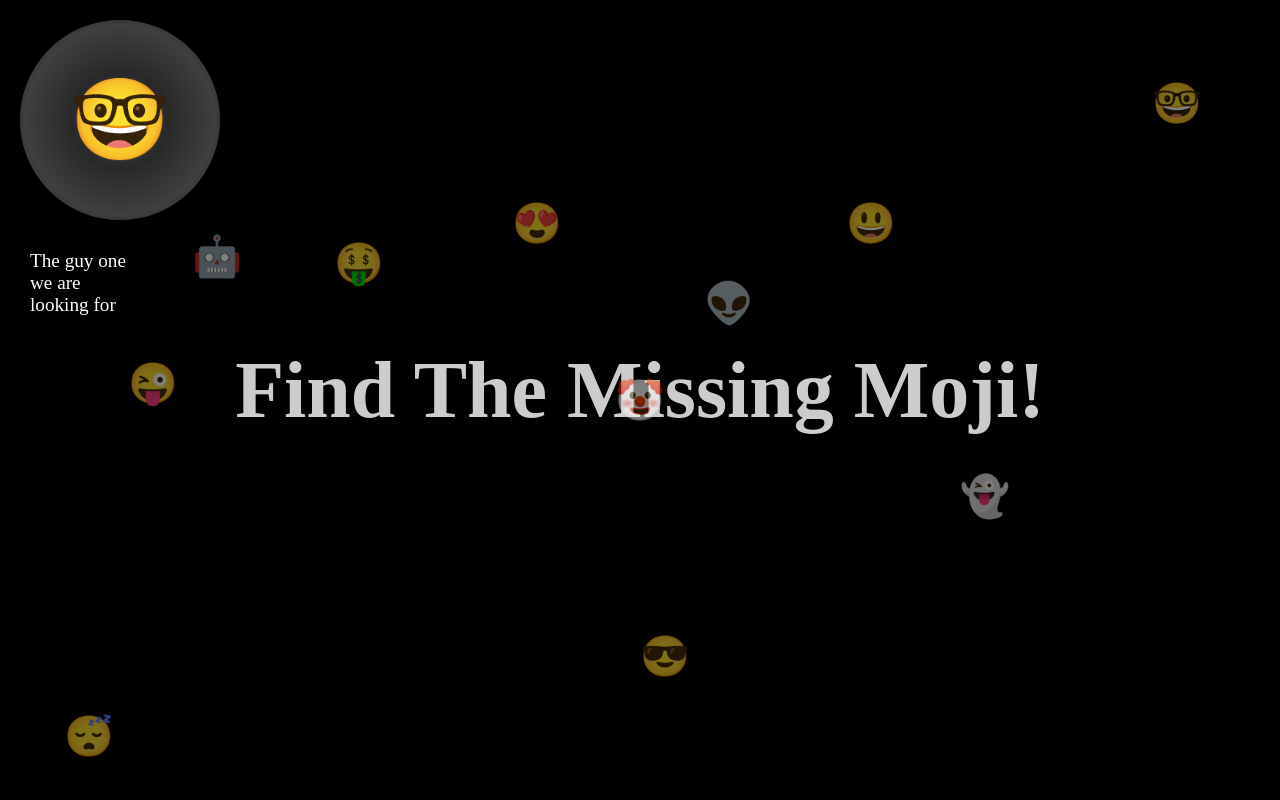
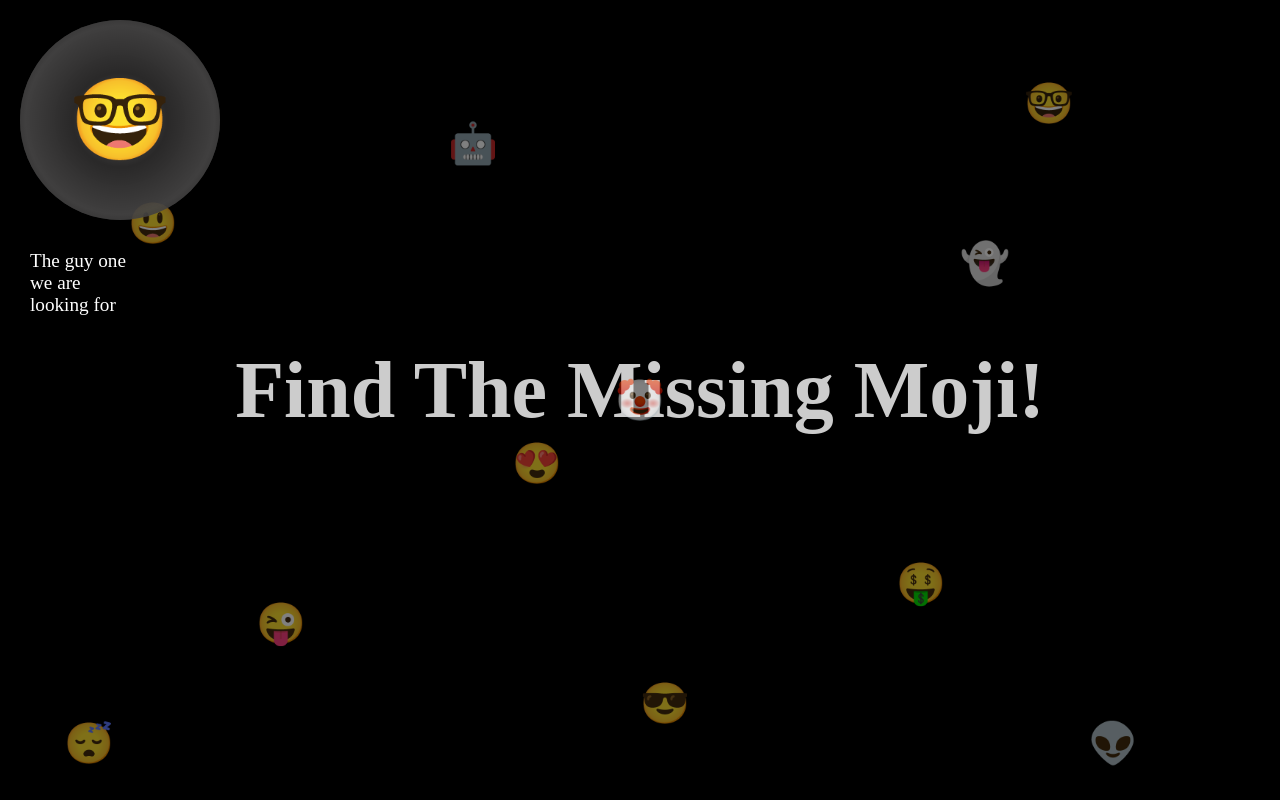
Before and after one commit to xxrobone/fint_the_missing_moji, a plain HTML site: page index.html in a window 1280 px wide. Drawn offline with Linux system fonts and the light colour scheme.

Commit message:
emojis spread position absolute will change to random positions on a round basis

```diff
--- a/index.html
+++ b/index.html
@@ -37,11 +37,7 @@
         <div class="emoji bot">&#129302;</div>
     </section>
     <div class="flashlight"></div>
-
-
-
-
-
+    <div class="cursor1"></div>
     <script src="index.js"></script>
 </body>
 
--- a/style.css
+++ b/style.css
@@ -159,27 +159,27 @@ section > h1 {
 .smiley {
     position: absolute;
     top: 25%;
-    right: 30%;
+    left: 10%;
     color: #fff;
 }
 
 .hahaa {
     position: absolute;
-    top: 45%;
-    left: 10%;
+    top: 75%;
+    left: 20%;
     color: #fff;
 }
 
 .inlove {
     position: absolute;
-    top: 25%;
+    top: 55%;
     left: 40%;
     color: #fff;
 }
 
 .cool {
     position: absolute;
-    bottom: 15%;
+    top: 85%;
     left: 50%;
     color: #fff;
 }
@@ -187,13 +187,13 @@ section > h1 {
 .inspect {
     position: absolute;
     top: 30%;
-    right: 20%;
+    left: 50%;
     color: #fff;
 }
 
 .sleepy{
     position: absolute;
-    bottom: 5%;
+    top: 90%;
     left: 5%;
     color: #fff;
 }
@@ -201,30 +201,30 @@ section > h1 {
 .nerdy{
     position: absolute;
     top: 10%;
-    left: 90%;
+    left: 80%;
     color: #fff;
 }
 
 
 .money{
     position: absolute;
-    top: 30%;
-    right: 70%;
+    top: 70%;
+    left: 70%;
     color: #fff;
 }
 
 
 .clown{
     position: absolute;
-    bottom: 5%;
-    left: 40%;
+    top: 85%;
+    left: 70%;
     color: #fff;
 }
 
 
 .ghost{
     position: absolute;
-    bottom: 35%;
+    top: 30%;
     left: 75%;
     color: #fff;
 }
@@ -232,16 +232,16 @@ section > h1 {
 
 .alien{
     position: absolute;
-    top: 35%;
-    left: 55%;
+    top: 90%;
+    left: 85%;
     color: #fff;
 }
 
 
 .bot{
     position: absolute;
-    bottom: 65%;
-    left: 15%;
+    top: 15%;
+    left: 35%;
     color: #fff;
 }
 
@@ -252,12 +252,14 @@ section > h1 {
     width: 100%;
     height: 100%;
     pointer-events: none;
-    background: radial-gradient(circle at var(--x) var(--y), transparent 0%, rgba(0,0,0,0.99) 10% );
+    background: radial-gradient(circle at var(--x) var(--y), transparent 0%, rgba(0,0,0,0.99) 20% );
 }
 
-.cursorcover {
+/* cursor styling */
+/* .cursorcover {
     display: none;
     height: 2px;
+    width: 2px;
     left: 0;
     pointer-events: none;
     position: fixed;
@@ -268,34 +270,33 @@ section > h1 {
     -webkit-transition: all 0s;
     -o-transition: all 0s;
     transition: all 0s;
-    width: 2px;
     z-index: 9999;
-}
+} */
 
-.cursor1 {
+/* cursor {
     background-color: #e2deeb;
     border-radius: 50%;
     display: block;
-    height: 2rem;
+    height: 4rem;
+    width: 4rem;
     -webkit-transition: width .2s,height .2s,background-color .3s;
     -o-transition: width .2s,height .2s,background-color .3s;
     transition: width .2s,height .2s,background-color .3s;
-    width: 1.4rem;
 }
-
-.cursor1, .cursor1:after {
+ */
+/* cursor, cursor:after {
     position: absolute;
     top: 50%;
     left: 50%;
     -webkit-transform: translate(-50%,-50%);
     -o-transform: translate(-50%,-50%);
     transform: translate(-50%,-50%);
-}
+} */
 
-element.style {
-    transform: matrix(1, 0, 0, 1, 1616, 419);
-}
-
+/* element.style {
+    transform: matrix(1, 0, 0, 1, 1, 1);
+} */
+/*  */
 .tranform_scale_up {
     animation: hover_scale_up 3s 1 ease-out;
 }
```
